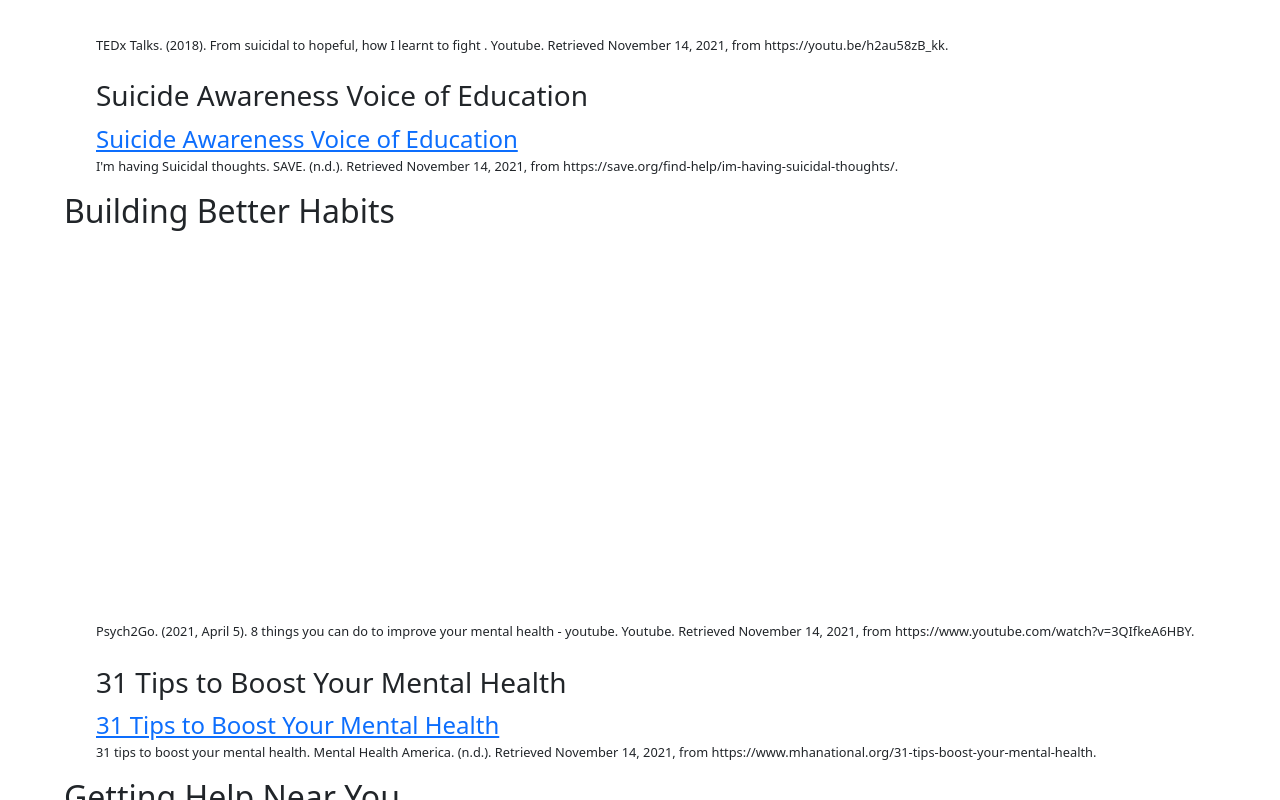
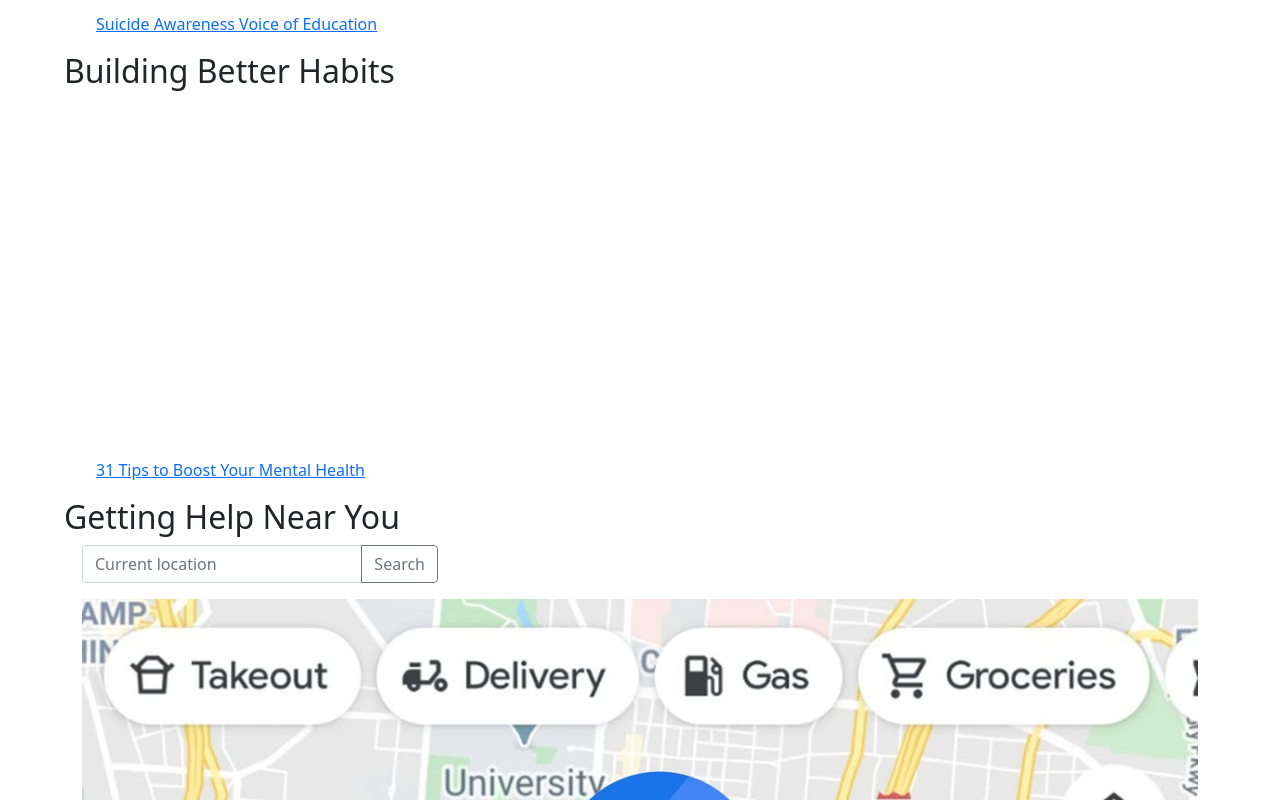
Before and after one commit to vanessasgh/safespace-githubpage, a React (Create React App) app in the folder safespace/my-app/: page /resources in a window 1280 px wide. Shown: the part 720-1520 px from the top of the page. Built offline with nearby package versions, Linux system fonts and the light colour scheme.

Commit message:
Revert "added citations for videos and articles"

```diff
--- a/safespace/my-app/src/App.css
+++ b/safespace/my-app/src/App.css
@@ -110,7 +110,6 @@
 
 .ourTeamList {
   list-style-type: none;
-
 }
 
 .contentDiv {
@@ -274,28 +273,3 @@
 .createNewPostIcon {
   font-size: 5em;
 }
-
-.SaveOrgArticleLink {
-  font-size: 1.5em;
-}
-
-.suicidalThoughtsCitation {
-  font-size: 0.8em;
-}
-
-.TedTalkCitation {
-  font-size: 0.8em;
-}
-
-.mentalHealthVideoCitation {
-  font-size: 0.8em;
-}
-
-
-.mentalHealthTipsLink {
-  font-size: 1.5em;
-}
-
-.mentalHealthTipsCitation {
-  font-size: 0.8em;
-}
--- a/safespace/my-app/src/resourcePage.js
+++ b/safespace/my-app/src/resourcePage.js
@@ -24,16 +24,11 @@ function recoveryPage() {
             <h2 className="resourcesContentDiv">First Steps to Recovery</h2>
             <ul className="resourcesLists">
                 <li>
-                    <br></br>
                     <div alt="From suicidal to hopeful, how I learnt to fight | Jazz Thornton | TEDxAuckland">
                         <ReactPlayer url="https://www.youtube.com/watch?v=h2au58zB_kk"/>
                     </div>
-                    <li className="TedTalkCitation">TEDx Talks. (2018). From suicidal to hopeful, how I learnt to fight . Youtube. Retrieved November 14, 2021, from https://youtu.be/h2au58zB_kk. </li>
                 </li>
-                <br></br>
-                <h3 className="saveOrgArticleTitle">Suicide Awareness Voice of Education</h3>
-                <li className="SaveOrgArticleLink"><a href="https://save.org/find-help/im-having-suicidal-thoughts/.">Suicide Awareness Voice of Education</a></li>
-                <li className="suicidalThoughtsCitation">I'm having Suicidal thoughts. SAVE. (n.d.). Retrieved November 14, 2021, from https://save.org/find-help/im-having-suicidal-thoughts/. </li>
+                <li><a href="https://save.org/find-help/im-having-suicidal-thoughts/.">Suicide Awareness Voice of Education</a></li>
             </ul>
         </div>
     )
@@ -45,16 +40,11 @@ function betterHabitsPage() {
             <h2 className="resourcesContentDiv">Building Better Habits</h2>
             <ul className="resourcesLists">
                 <li>
-                <br></br>
                     <div alt="8 Things You Can Do To Improve Your Mental Health">
                         <ReactPlayer url="https://www.youtube.com/watch?v=3QIfkeA6HBYk"/>
                     </div>
-                    <li className="mentalHealthVideoCitation">Psych2Go. (2021, April 5). 8 things you can do to improve your mental health - youtube. Youtube. Retrieved November 14, 2021, from https://www.youtube.com/watch?v=3QIfkeA6HBY. </li>
                 </li>
-                <br></br>
-                <h3 className="mentalHealthTipsTitle">31 Tips to Boost Your Mental Health</h3>
-                <li className="mentalHealthTipsLink"><a href="https://www.mhanational.org/31-tips-boost-your-mental-health">31 Tips to Boost Your Mental Health</a></li>
-                <li className="mentalHealthTipsCitation">31 tips to boost your mental health. Mental Health America. (n.d.). Retrieved November 14, 2021, from https://www.mhanational.org/31-tips-boost-your-mental-health. </li>
+                <li><a href="https://www.mhanational.org/31-tips-boost-your-mental-health">31 Tips to Boost Your Mental Health</a></li>
             </ul>
         </div>
     )
```
